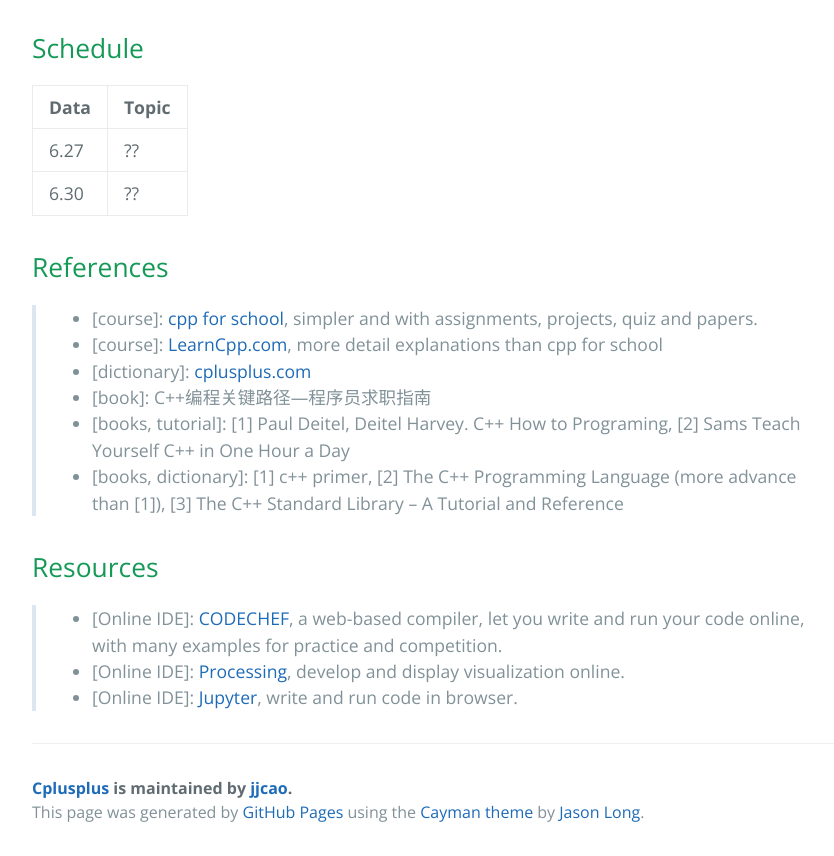
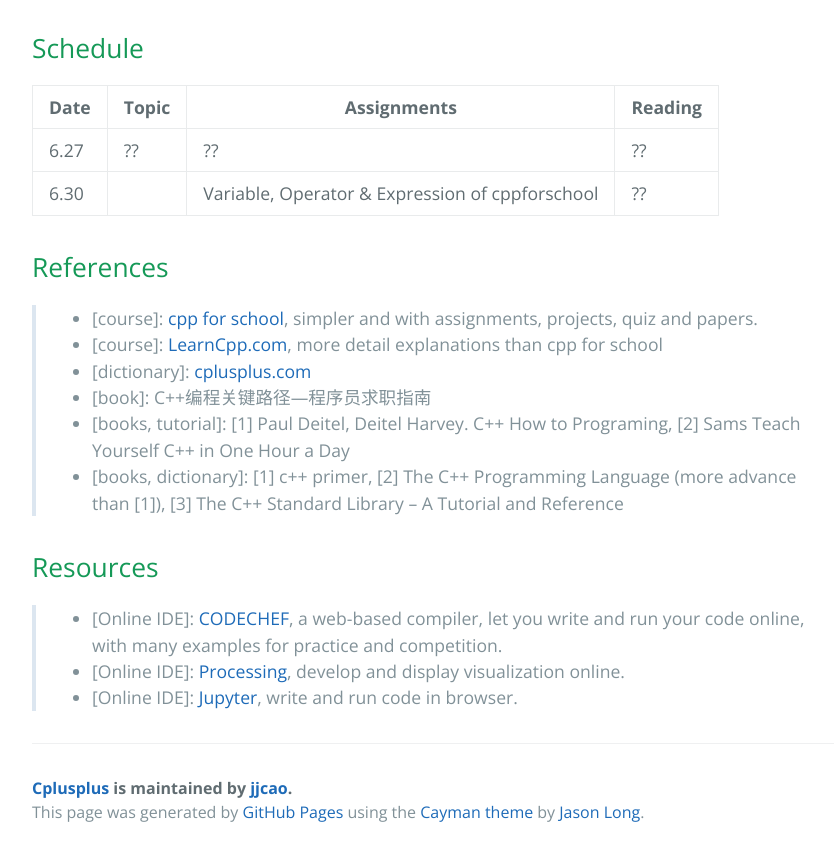
Before and after one commit to jjcao/cPlusPlus, a plain HTML site: page index.html in a window 1280 px wide. Shown: the part 1148-2004 px from the top of the page, without its empty margins (192-1026 px from the left). Drawn offline with nearby package versions, Linux system fonts and the light colour scheme.

Commit message:
no message

```diff
--- a/index.html
+++ b/index.html
@@ -62,22 +62,24 @@
 <table>
 <thead>
 <tr>
-<th>Data</th>
+<th>Date</th>
 <th>Topic</th>
+<th>Assignments</th>
+<th>Reading</th>
 </tr>
 </thead>
 <tbody>
 <tr>
 <td>6.27</td>
-<td>
-    ??
-</td>
+<td>??</td>
+<td>??</td>
+<td>??</td>
 </tr>
 <tr>
 <td>6.30</td>
-<td>
-    ??
-</td>
+<td></td>
+<td>Variable, Operator & Expression of cppforschool</td>
+<td>??</td>
 </tr>
 </tbody>
 </table>
```
